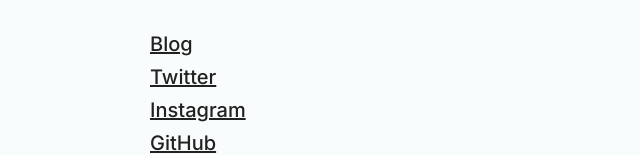
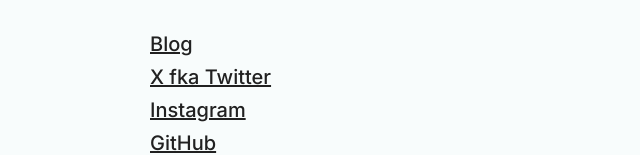
Before and after one commit to ozgurozalp/my-website, a Next.js app: page / in a window 1280 px wide. Shown: the part 433-588 px from the top of the page, without its empty margins (295-935 px from the left). Built offline with nearby package versions, Linux system fonts and the light colour scheme.

Commit message:
Update index.ts

```diff
--- a/src/constants/index.ts
+++ b/src/constants/index.ts
@@ -4,7 +4,7 @@
     url: "https://blog.ozgurozalp.com",
   },
   {
-    name: "Twitter",
+    name: "X fka Twitter",
     url: "https://twitter.com/ozqurozalp",
   },
   {
```
